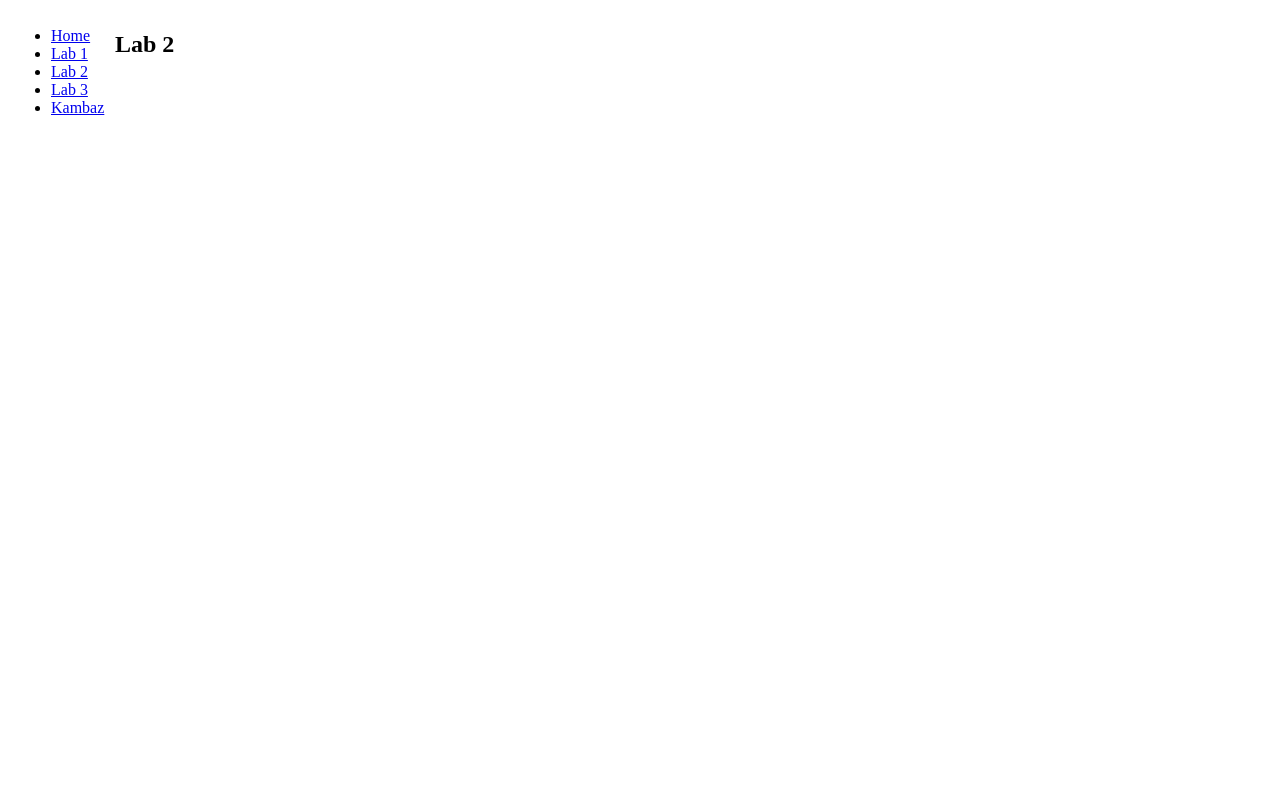
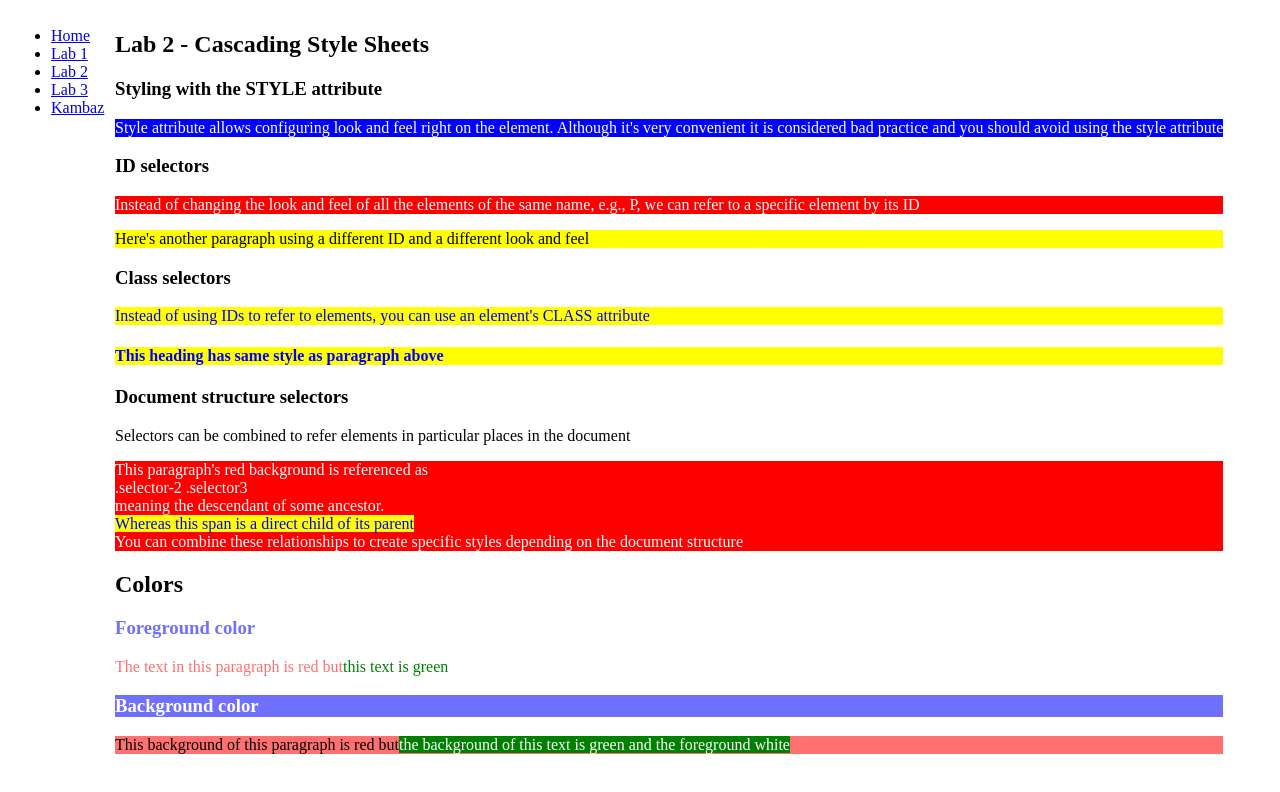
Before and after one commit to ruvy03/kambaz-next-js, a Next.js app: page /Labs/Lab2 in a window 1280 px wide. Shown: the top 792 px of the page. Built offline with nearby package versions, Linux system fonts and the light colour scheme.

Commit message:
lab2 started, background colors finished

```diff
--- /dev/null
+++ b/app/Labs/Lab2/BackgroundColors.tsx
@@ -0,0 +1,17 @@
+import React from "react";
+
+const BackgroundColors = () => {
+  return (
+    <div id="wd-css-background-colors">
+      <h3 className="wd-bg-color-blue wd-fg-color-white">Background color</h3>
+      <p className="wd-bg-color-red wd-fg-color-black">
+        This background of this paragraph is red but
+        <span className="wd-bg-color-green wd-fg-color-white">
+          the background of this text is green and the foreground white
+        </span>
+      </p>
+    </div>
+  );
+};
+
+export default BackgroundColors;
--- /dev/null
+++ b/app/Labs/Lab2/ForegroundColors.tsx
@@ -0,0 +1,16 @@
+import React from "react";
+
+const ForegroundColors = () => {
+  return (
+    <div id="wd-css-colors">
+      <h2>Colors</h2>
+      <h3 className="wd-fg-color-blue">Foreground color</h3>
+      <p className="wd-fg-color-red">
+        The text in this paragraph is red but
+        <span className="wd-fg-color-green">this text is green</span>
+      </p>
+    </div>
+  );
+};
+
+export default ForegroundColors;
--- /dev/null
+++ b/app/Labs/Lab2/index.css
@@ -0,0 +1,54 @@
+p#wd-id-selector-1 {
+  background-color: red;
+  color: white;
+}
+p#wd-id-selector-2 {
+  background-color: yellow;
+  color: black;
+}
+
+.wd-class-selector {
+  background-color: yellow;
+  color: blue;
+}
+
+.wd-selector-1 .wd-selector-3 {
+  background-color: red;
+  color: white;
+}
+.wd-selector-2 > .wd-selector-3 > .wd-selector-4 {
+  background-color: yellow;
+  color: blue;
+}
+
+.wd-fg-color-black {
+  color: black;
+}
+.wd-fg-color-white {
+  color: white;
+}
+.wd-fg-color-blue {
+  color: #7070ff;
+}
+.wd-fg-color-red {
+  color: #ff7070;
+}
+.wd-fg-color-green {
+  color: green;
+}
+
+.wd-bg-color-yellow {
+  background-color: #ffff07;
+}
+.wd-bg-color-blue {
+  background-color: #7070ff;
+}
+.wd-bg-color-red {
+  background-color: #ff7070;
+}
+.wd-bg-color-green {
+  background-color: green;
+}
+.wd-bg-color-gray {
+  background-color: lightgray;
+}
--- a/app/Labs/Lab2/page.tsx
+++ b/app/Labs/Lab2/page.tsx
@@ -1,7 +1,64 @@
+import BackgroundColors from "./BackgroundColors";
+import ForegroundColors from "./ForegroundColors";
+import "./index.css";
 export default function Lab2() {
   return (
     <div id="wd-lab2">
-      <h2>Lab 2</h2>
+      <h2>Lab 2 - Cascading Style Sheets</h2>
+      <h3>Styling with the STYLE attribute</h3>
+      <p style={{ backgroundColor: "blue", color: "white" }}>
+        Style attribute allows configuring look and feel right on the element.
+        Although it&apos;s very convenient it is considered bad practice and you
+        should avoid using the style attribute
+      </p>
+      <div id="wd-css-id-selectors">
+        <h3>ID selectors</h3>
+        <p id="wd-id-selector-1">
+          Instead of changing the look and feel of all the elements of the same
+          name, e.g., P, we can refer to a specific element by its ID
+        </p>
+        <p id="wd-id-selector-2">
+          Here&apos;s another paragraph using a different ID and a different
+          look and feel
+        </p>
+        <div id="wd-css-class-selectors">
+          <h3>Class selectors</h3>
+
+          <p className="wd-class-selector">
+            Instead of using IDs to refer to elements, you can use an
+            element&apos;s CLASS attribute
+          </p>
+
+          <h4 className="wd-class-selector">
+            This heading has same style as paragraph above
+          </h4>
+        </div>
+        <div id="wd-css-document-structure">
+          <div className="wd-selector-1">
+            <h3>Document structure selectors</h3>
+            <div className="wd-selector-2">
+              Selectors can be combined to refer elements in particular places
+              in the document
+              <p className="wd-selector-3">
+                This paragraph&apos;s red background is referenced as
+                <br />
+                .selector-2 .selector3
+                <br />
+                meaning the descendant of some ancestor.
+                <br />
+                <span className="wd-selector-4">
+                  Whereas this span is a direct child of its parent
+                </span>
+                <br />
+                You can combine these relationships to create specific styles
+                depending on the document structure
+              </p>
+            </div>
+          </div>
+        </div>
+      </div>
+      <ForegroundColors />
+      <BackgroundColors />
     </div>
   );
 }
```
